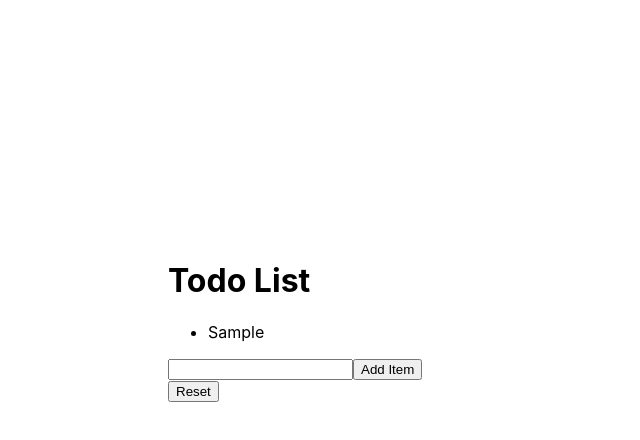
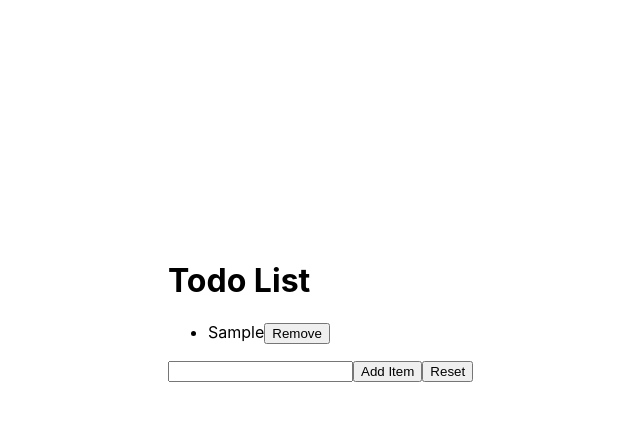
Before and after one commit to Chris1998c/React, a React (Create React App) app: page / in a window 1280 px wide. Both pictures are taken after typing "Sample" into the empty fields and a click on the button "Add Item". Shown: the top 440 px of the page, without its empty margins (72-712 px from the left). Built offline with nearby package versions, Linux system fonts and the light colour scheme.

Commit message:
Exercise59

```diff
--- a/src/App.css
+++ b/src/App.css
@@ -1,11 +1,7 @@
 .App{
 
-  width: 300px;
+
   padding: 20vh;
   margin: 10vh;
+
 }
-
-
-.list{
-  margin: 10px;
-}
--- a/src/ToDoList.jsx
+++ b/src/ToDoList.jsx
@@ -12,7 +12,13 @@
   };
 
   const resetItems = () => {
-    setItems([]);
+    setItems([]); // Clear the items array
+  };
+
+  const removeItem = (index) => {
+    const updatedItems = [...items];
+    updatedItems.splice(index, 1);
+    setItems(updatedItems);
   };
 
   return (
@@ -20,15 +26,14 @@
       <h1>Todo List</h1>
       <ul>
         {items.map((item, index) => (
-          <li key={index}>{item}</li>
+          <li key={index}>
+            {item}
+            <button onClick={() => removeItem(index)}>Remove</button>
+          </li>
         ))}
       </ul>
       <div>
-        <input
-          type="text"
-          value={newItem}
-          onChange={(e) => setNewItem(e.target.value)}
-        />
+        <input type="text" value={newItem} onChange={(e) => setNewItem(e.target.value)}/>
         <button onClick={addItem}>Add Item</button>
         <button onClick={resetItems}>Reset</button>
       </div>
```
